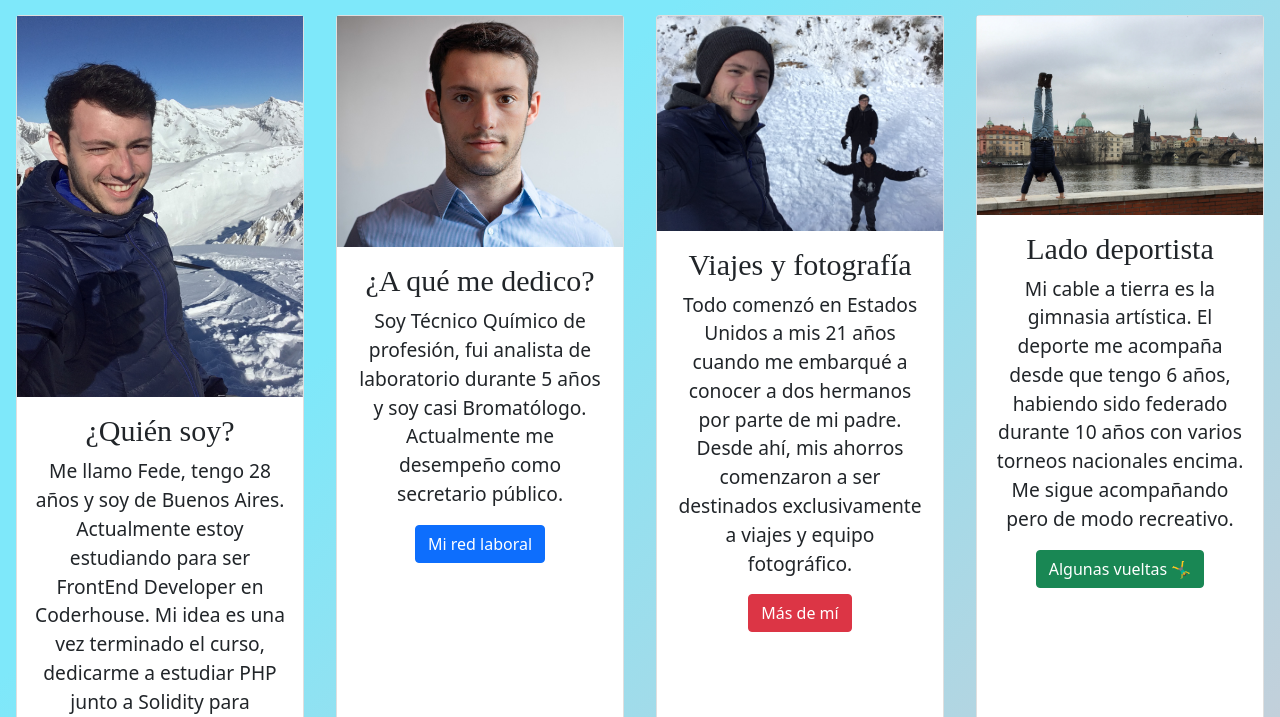
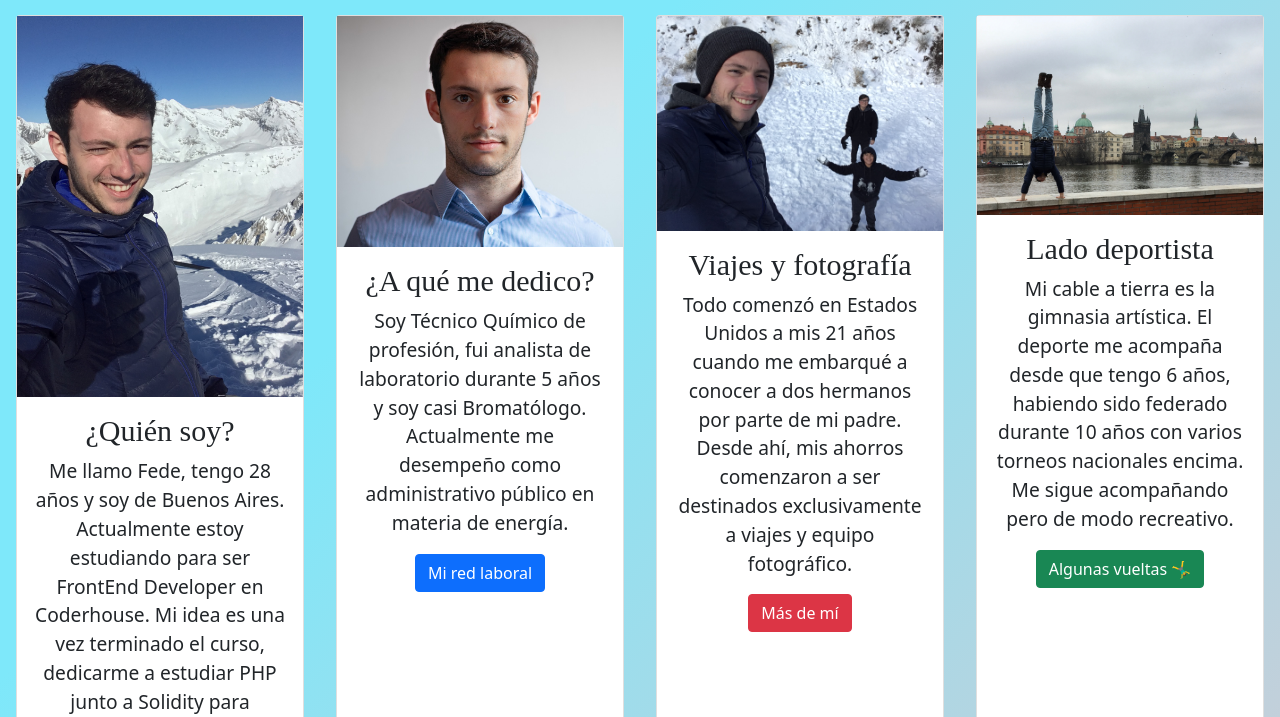
Before and after one commit to fedenh3/hurtadoFin, a plain HTML site: page pages/Sobre mi.html in a window 1280 px wide. Shown: the part 83-800 px from the top of the page. Drawn offline with nearby package versions, Linux system fonts and the light colour scheme.

Commit message:
ultima modificacion

```diff
--- a/pages/Sobre mi.html
+++ b/pages/Sobre mi.html
@@ -83,7 +83,7 @@
 		<img src="../img/IMG_0768.jpg" alt="Mi profesión">
 		<div class="card-body">
 		  <h5 class="card-title">¿A qué me dedico?</h5>
-		  <p class="card-text">Soy Técnico Químico de profesión, fui analista de laboratorio durante 5 años y soy casi Bromatólogo. Actualmente me desempeño como secretario público.
+		  <p class="card-text">Soy Técnico Químico de profesión, fui analista de laboratorio durante 5 años y soy casi Bromatólogo. Actualmente me desempeño como administrativo público en materia de energía.
 		  </p>
 		  <a href="https://www.linkedin.com/in/federico-nicol%C3%A1s-hurtado-gonz%C3%A1lez-61234ab7/" target="_blank" class="btn btn-primary">Mi red laboral</a>
 		</div>
```
